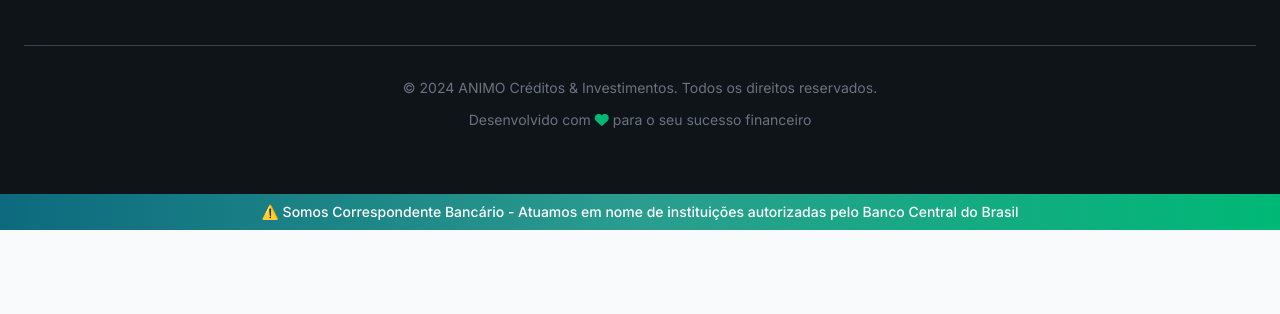
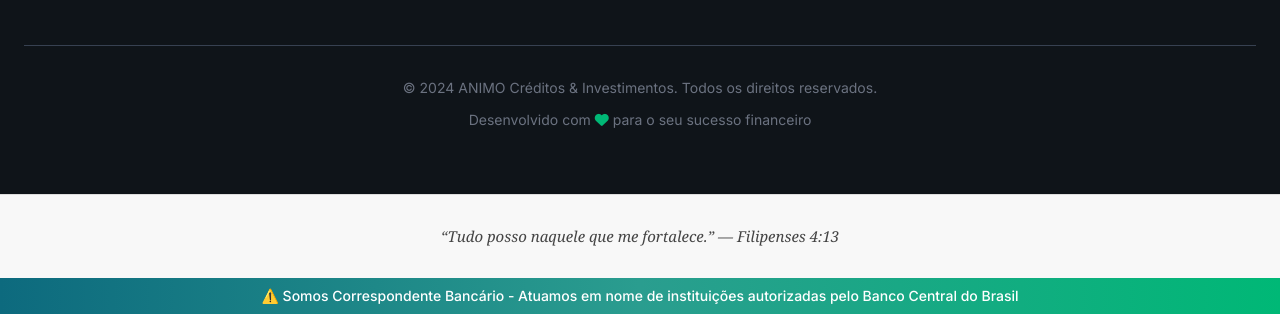
Before and after one commit to duhcwb90-debug/Animo, a plain HTML site: page index.html in a window 1280 px wide. Shown: the part 4324-4638 px from the top of the page. Before the commit the page ends 4554 px from the top, so only its background shows below. Drawn offline with nearby package versions, Linux system fonts and the light colour scheme.

Commit message:
Tudo posso Naquele que me fortalece - Filipenses 4:13 index.html
Não posso esquecer de algo tão importante em nossas vidas, a presença de Deus

Signed-off-by: Ânimo Credito & Investimento <duhcwb90@gmail.com>

```diff
--- a/index.html
+++ b/index.html
@@ -1384,6 +1384,12 @@
       init();
     });
   </script>
+  <footer style="background-color: #f8f8f8; padding: 30px 20px; text-align: center; font-family: 'Georgia', serif; color: #444; border-top: 1px solid #ddd; font-size: 15px;">
+    <p style="margin: 0; font-style: italic;">
+        “Tudo posso naquele que me fortalece.” — Filipenses 4:13
+    </p>
+</footer>
+
   <div
     class="bg-gradient-to-r from-primary via-blueaccent to-secondary text-white py-2 text-center text-xs sm:text-sm font-medium">
     ⚠️ Somos Correspondente Bancário - Atuamos em nome de instituições autorizadas pelo Banco Central do Brasil
```
